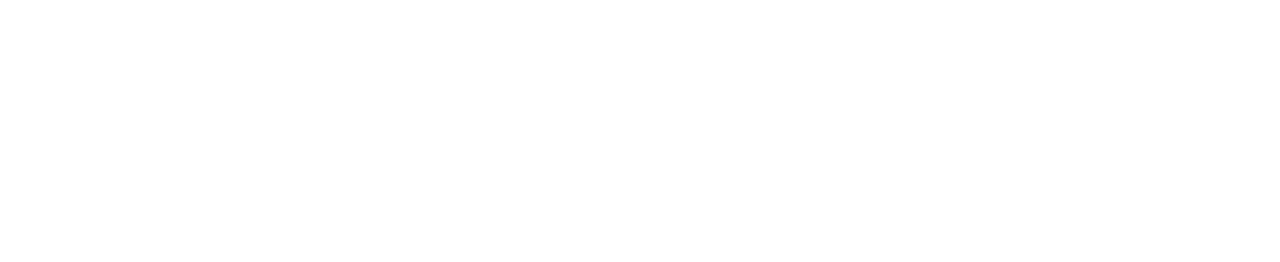
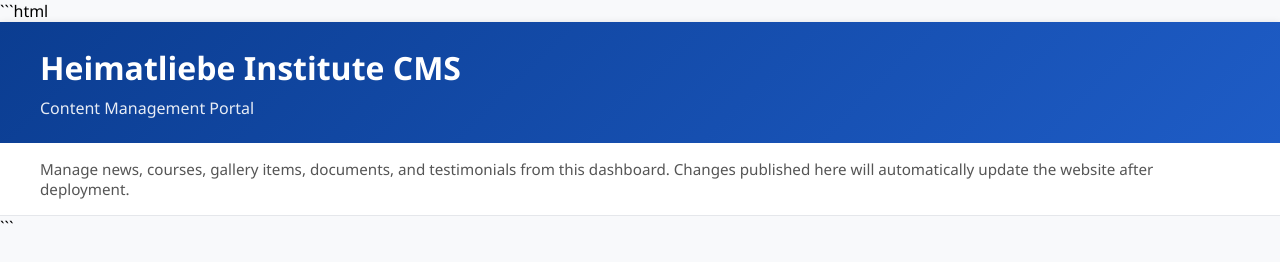
Before and after one commit to Davie-02/heimatliebe-website, a plain HTML site: page admin/index.html in a window 1280 px wide. Drawn offline with Linux system fonts and the light colour scheme.

Commit message:
customized Admin Page

````diff
--- a/admin/index.html
+++ b/admin/index.html
@@ -1,13 +1,65 @@
+```html
 <!DOCTYPE html>
-<html>
+<html lang="en">
 <head>
   <meta charset="utf-8">
   <meta name="viewport" content="width=device-width, initial-scale=1">
   <title>Heimatliebe Institute CMS</title>
 
   <script src="https://identity.netlify.com/v1/netlify-identity-widget.js"></script>
+
+  <style>
+    body {
+      margin: 0;
+      font-family: "Segoe UI", Arial, sans-serif;
+      background: #f8f9fb;
+    }
+
+    .welcome-banner {
+      background: linear-gradient(135deg, #0b3d91, #1e5cc6);
+      color: white;
+      padding: 24px 40px;
+      box-shadow: 0 2px 8px rgba(0,0,0,.15);
+    }
+
+    .welcome-banner h1 {
+      margin: 0;
+      font-size: 2rem;
+    }
+
+    .welcome-banner p {
+      margin: 8px 0 0;
+      opacity: 0.9;
+      font-size: 1rem;
+    }
+
+    .admin-info {
+      padding: 16px 40px;
+      background: #ffffff;
+      border-bottom: 1px solid #e5e7eb;
+      color: #555;
+      font-size: 0.95rem;
+    }
+
+    .admin-info strong {
+      color: #0b3d91;
+    }
+  </style>
 </head>
 <body>
+
+  <div class="welcome-banner">
+    <h1>Heimatliebe Institute CMS</h1>
+    <p>Content Management Portal</p>
+  </div>
+
+  <div class="admin-info">
+    Manage news, courses, gallery items, documents, and testimonials from this dashboard.
+    Changes published here will automatically update the website after deployment.
+  </div>
+
   <script src="https://unpkg.com/decap-cms@^3/dist/decap-cms.js"></script>
+
 </body>
 </html>
+```
````
